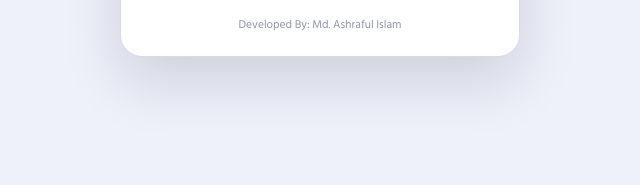
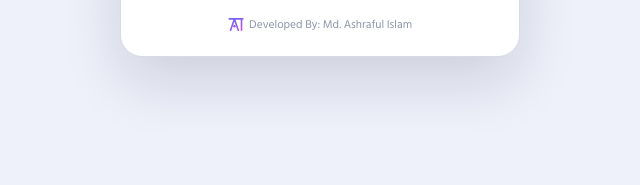
Before and after one commit to tpl-inventory/tpl-inventory.github.io, a plain HTML site: page boss/index.html in a window 1280 px wide. Shown: the part 565-750 px from the top of the page, 320-960 px from the left. Drawn offline with Linux system fonts and the light colour scheme.

Commit message:
Logo next to Developed By
Co-Authored-By: Claude Opus 5.5 <noreply@anthropic.com>

```diff
--- a/boss/index.html
+++ b/boss/index.html
@@ -166,7 +166,7 @@
     </div>
   </form>
 
-  <div class="foot">Developed By: Md. Ashraful Islam</div>
+  <div class="foot"><svg class="dev-mk" viewBox="0 0 100 100" aria-hidden="true" style="width:1.4em;height:1.4em;vertical-align:-.34em;margin-right:5px;display:inline-block"><defs><linearGradient id="devmk-tpinve1" gradientUnits="userSpaceOnUse" x1="0" y1="0" x2="100" y2="100"><stop offset="0" stop-color="#6366f1"/><stop offset=".5" stop-color="#8b5cf6"/><stop offset="1" stop-color="#d946ef"/></linearGradient></defs><path d="M8 18H92M16 88 40 18 64 88M84 18V88" fill="none" stroke="url(#devmk-tpinve1)" stroke-width="10" stroke-linecap="round" stroke-linejoin="round"/><circle cx="40" cy="64" r="8" fill="url(#devmk-tpinve1)"/></svg>Developed By: Md. Ashraful Islam</div>
 </div>
 
 <script>
```
Also changed, not shown: index.html (+1 -1 lines), stock/index.html (+1 -1 lines).
